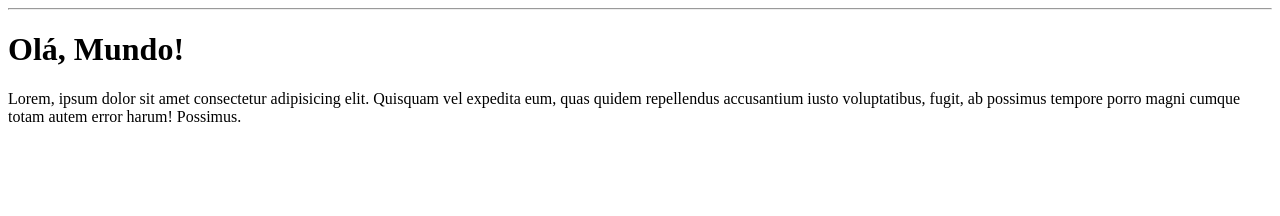
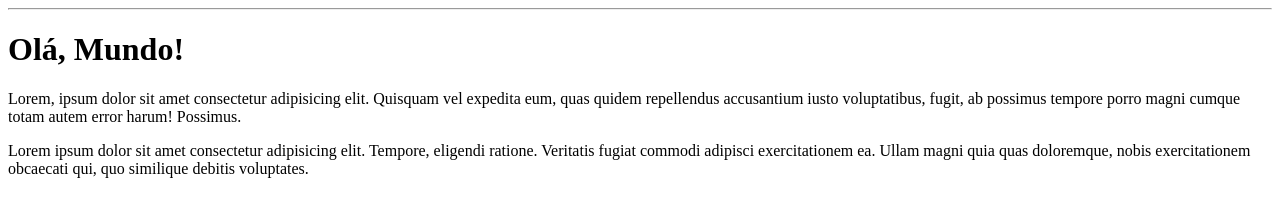
Before and after one commit to GBabler/Ola-Mundo, a plain HTML site: page site-exemplo/index.html in a window 1280 px wide. Drawn offline with Linux system fonts and the light colour scheme.

Commit message:
Adicionei um paragrafo

```diff
--- a/site-exemplo/index.html
+++ b/site-exemplo/index.html
@@ -11,6 +11,6 @@
     <h1>Olá, Mundo!</h1>
     <p>Lorem, ipsum dolor sit amet consectetur adipisicing elit. Quisquam vel expedita eum, quas quidem repellendus accusantium iusto voluptatibus, fugit, ab possimus tempore porro magni cumque totam autem error harum! Possimus.</p>
 
-
+    <p>Lorem ipsum dolor sit amet consectetur adipisicing elit. Tempore, eligendi ratione. Veritatis fugiat commodi adipisci exercitationem ea. Ullam magni quia quas doloremque, nobis exercitationem obcaecati qui, quo similique debitis voluptates.</p>
 </body>
 </html>
```
